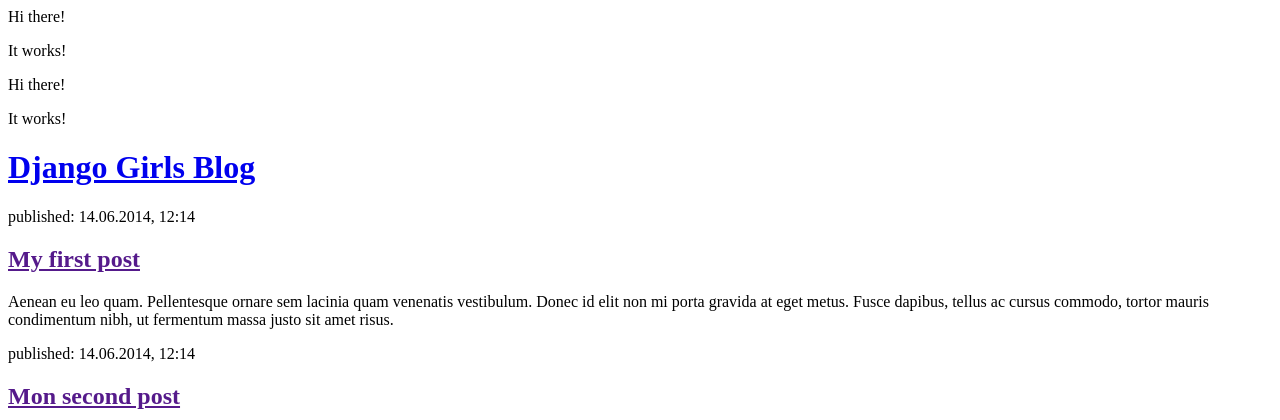
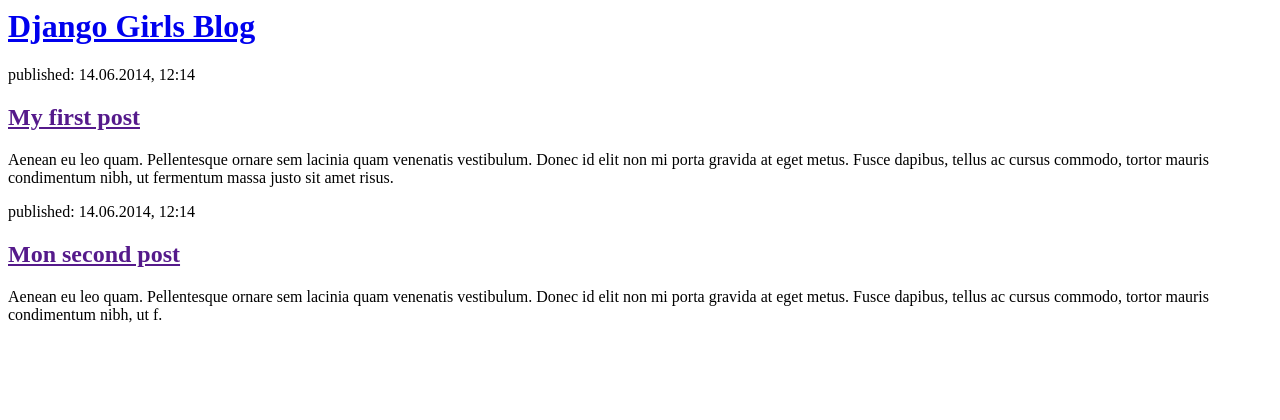
Before and after one commit to clarasoueve75/mon-nouveau-blog, a Django app: page / in a window 1280 px wide. Shown: the top 420 px of the page. Run offline with Django 3.2, Linux system fonts and the light colour scheme.

Commit message:
Modification du HTML du site

```diff
--- a/blog/templates/blog/post_list.html
+++ b/blog/templates/blog/post_list.html
@@ -1,18 +1,3 @@
-<html>
-<body>
-    <p>Hi there!</p>
-    <p>It works!</p>
-</body>
-</html>
-<html>
-    <head>
-        <title>Clara's blog</title>
-    </head>
-    <body>
-        <p>Hi there!</p>
-        <p>It works!</p>
-    </body>
-</html>
 <html>
     <head>
         <title>Django Girls blog</title>
--- a/blog/views.py
+++ b/blog/views.py
@@ -1,4 +1,3 @@
 from django.shortcuts import render
-
 def post_list(request):
     return render(request, 'blog/post_list.html', {})
```
